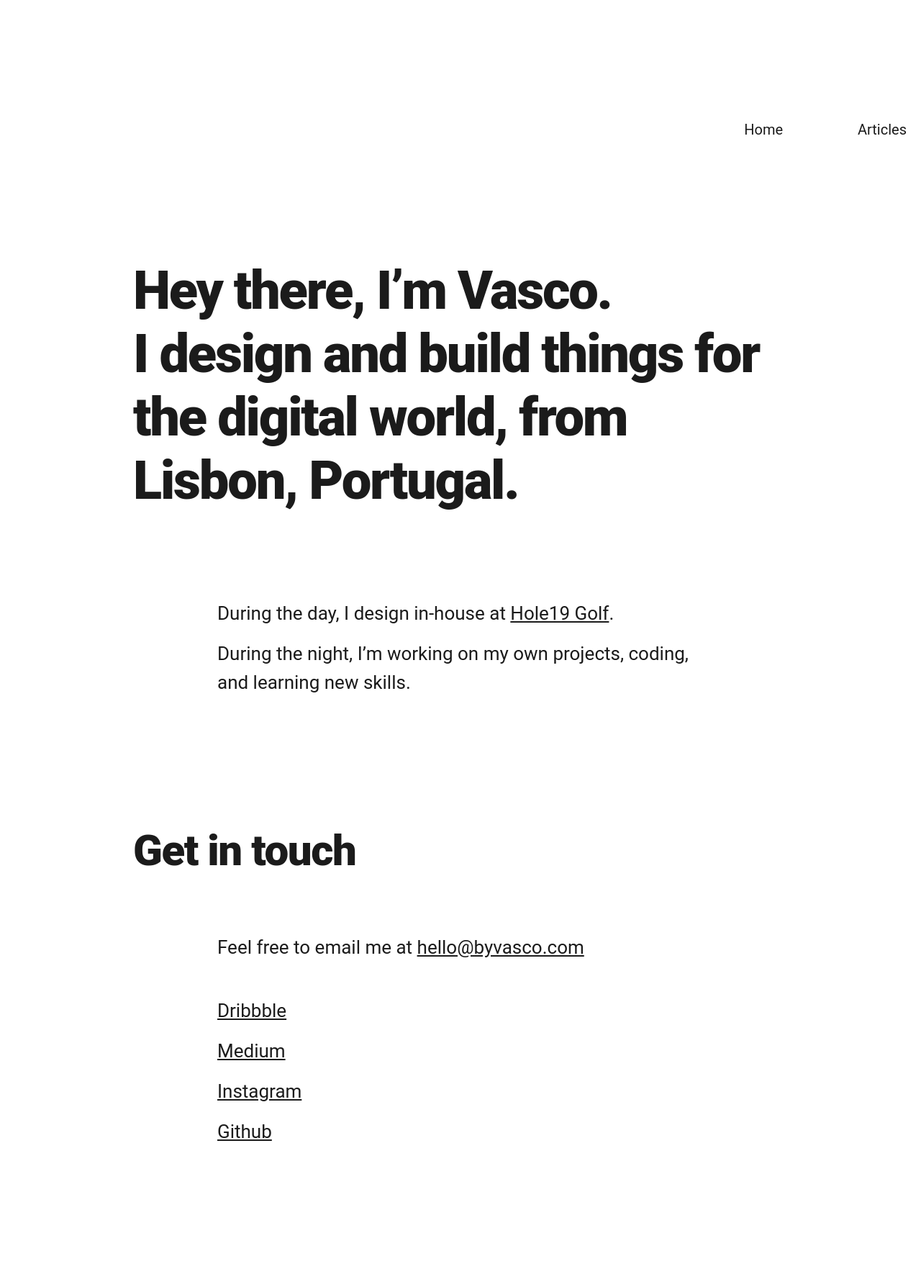
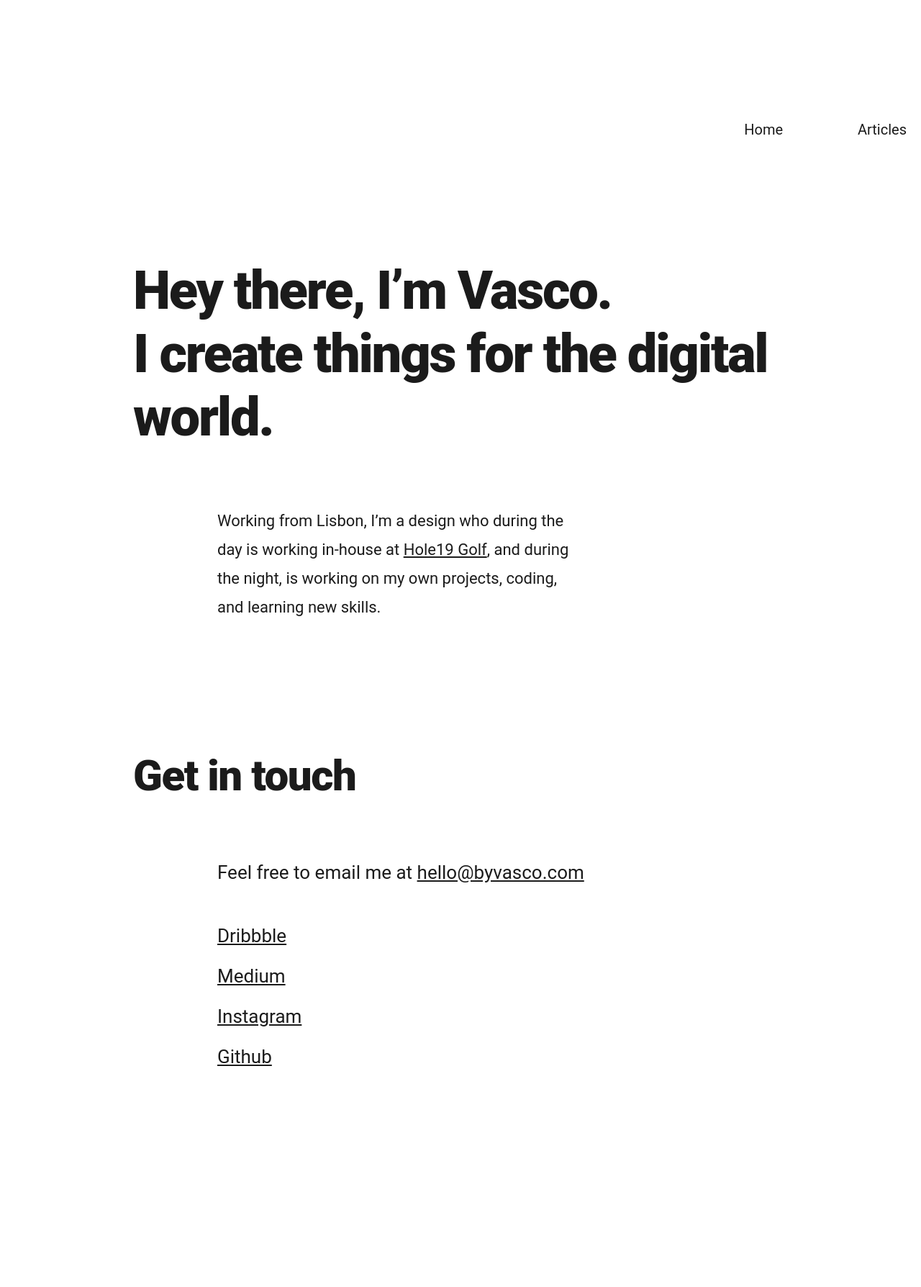
Before and after one commit to vascomarques/byvasco-blog, a Jekyll site: the page built from index.md, in a window 1280 px wide. Shown: the whole page at 72% size. Built offline with Jekyll 4.4.1, drawn with Linux system fonts in a browser that asks for light colours; some web fonts are replaced; after the commit the page ends 1684 px from its top, so only the background shows below that.

Commit message:
Changes home intro text

```diff
--- a/_layouts/index.html
+++ b/_layouts/index.html
@@ -7,12 +7,11 @@
 
     <section class="hero-home">
       <div class="container-small">
-        <h1 class="title-1 hero-title">Hey there, I’m Vasco. <br>I design and build things for the digital world, from Lisbon, Portugal.</h1>
+        <h1 class="title-1 hero-title">Hey there, I’m Vasco. <br>I create things for the digital world.</h1>
       </div>
 
       <div class="container-smaller hero-intro">
-        <p class="body-large">During the day, I design in-house at <a href="https://www.hole19golf.com/">Hole19 Golf</a>.</p>
-        <p class="body-large">During the night, I’m working on my own projects, coding, and learning new skills.</p>
+        <p>Working from Lisbon, I’m a design who during the day is working in-house at <a href="https://www.hole19golf.com/">Hole19 Golf</a>, and during the night, is working on my own projects, coding, and learning new skills.</p>
       </div>
     </section>
 
--- a/_sass/2-layout/_page-home.scss
+++ b/_sass/2-layout/_page-home.scss
@@ -11,7 +11,7 @@
 	}
 
 	.hero-intro p {
-		margin-bottom: 16px;
+		max-width: 500px
 	}
 
 	@include mq-min(850) {
@@ -20,7 +20,7 @@
 
 	@include mq-min(1100) {
 		.hero-title {
-			margin-bottom: 120px;
+			margin-bottom: 80px;
 		}
 	}
 }
```
